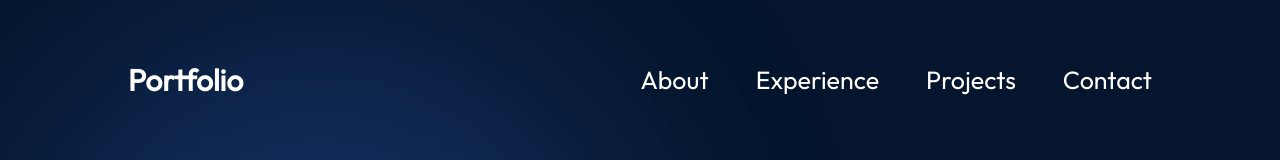
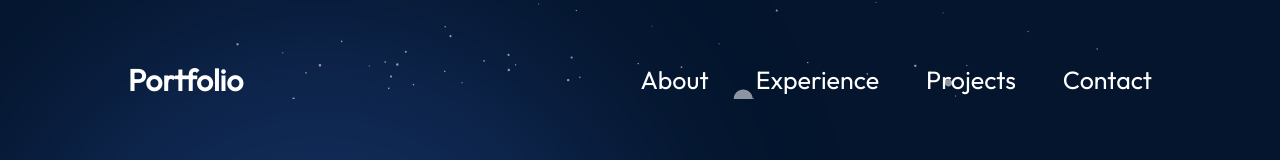
Before and after one commit to h2oalphaYT/My-portfolio, a React (Vite) app in the folder portfolio/: page / in a window 1280 px wide. Shown: the top 160 px of the page. Built offline with nearby package versions, Linux system fonts and the light colour scheme.

Commit message:
Update Navbar.jsx

```diff
--- a/portfolio/src/componets/Navbar/Navbar.jsx
+++ b/portfolio/src/componets/Navbar/Navbar.jsx
@@ -6,8 +6,10 @@ import { getImageUrl } from "../../utils";
 export const Navbar = () => {
   const [menuOpen, setMenuOpen] = useState(false);
 
+  const backgroundImageUrl = getImageUrl("hero/stars.png");
+
   return (
-    <nav className={styles.navbar}>
+    <nav className={styles.navbar} style={{ backgroundImage: `url(${backgroundImageUrl})` }}>
       <a className={styles.title} href="/">
         Portfolio
       </a>
```
